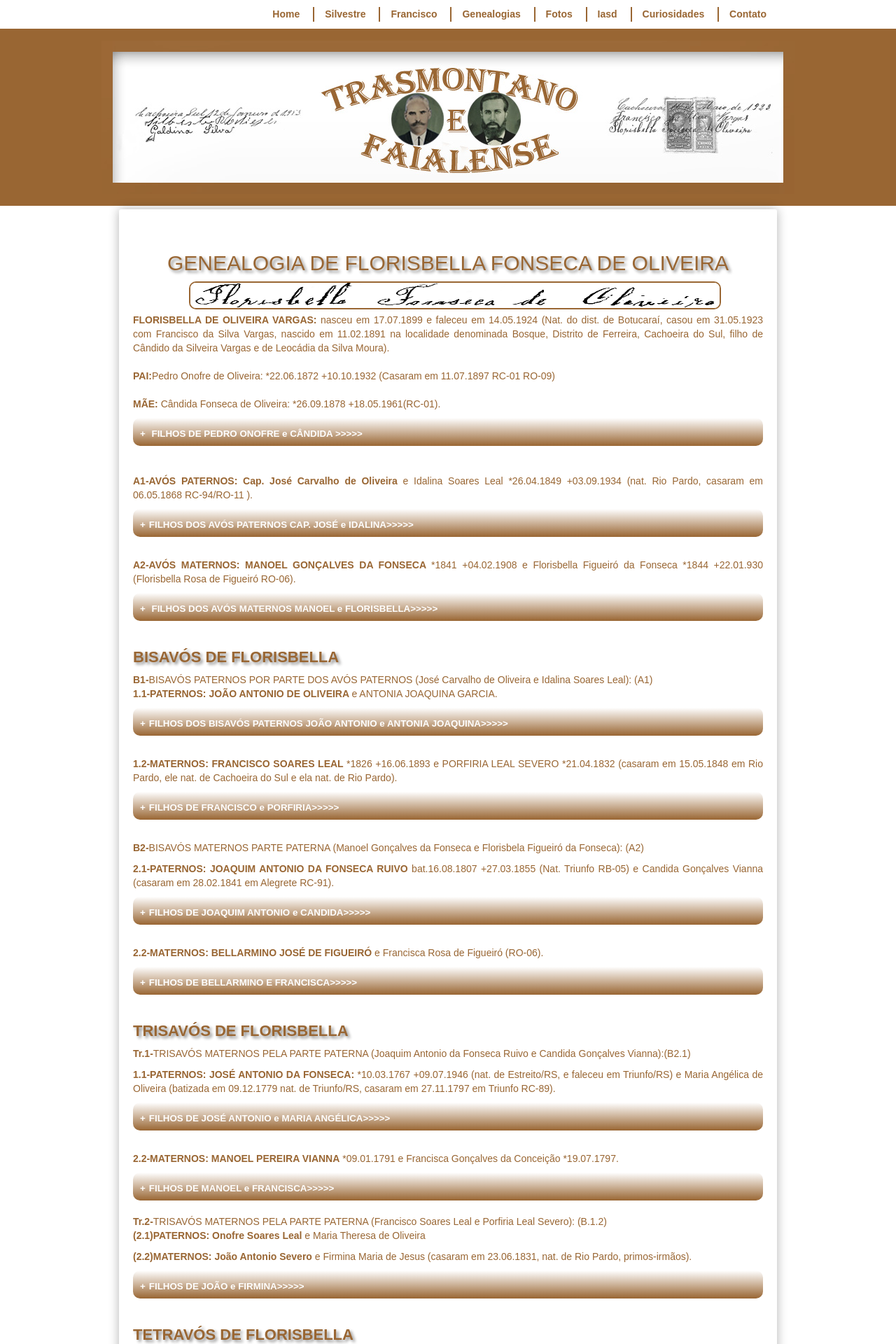
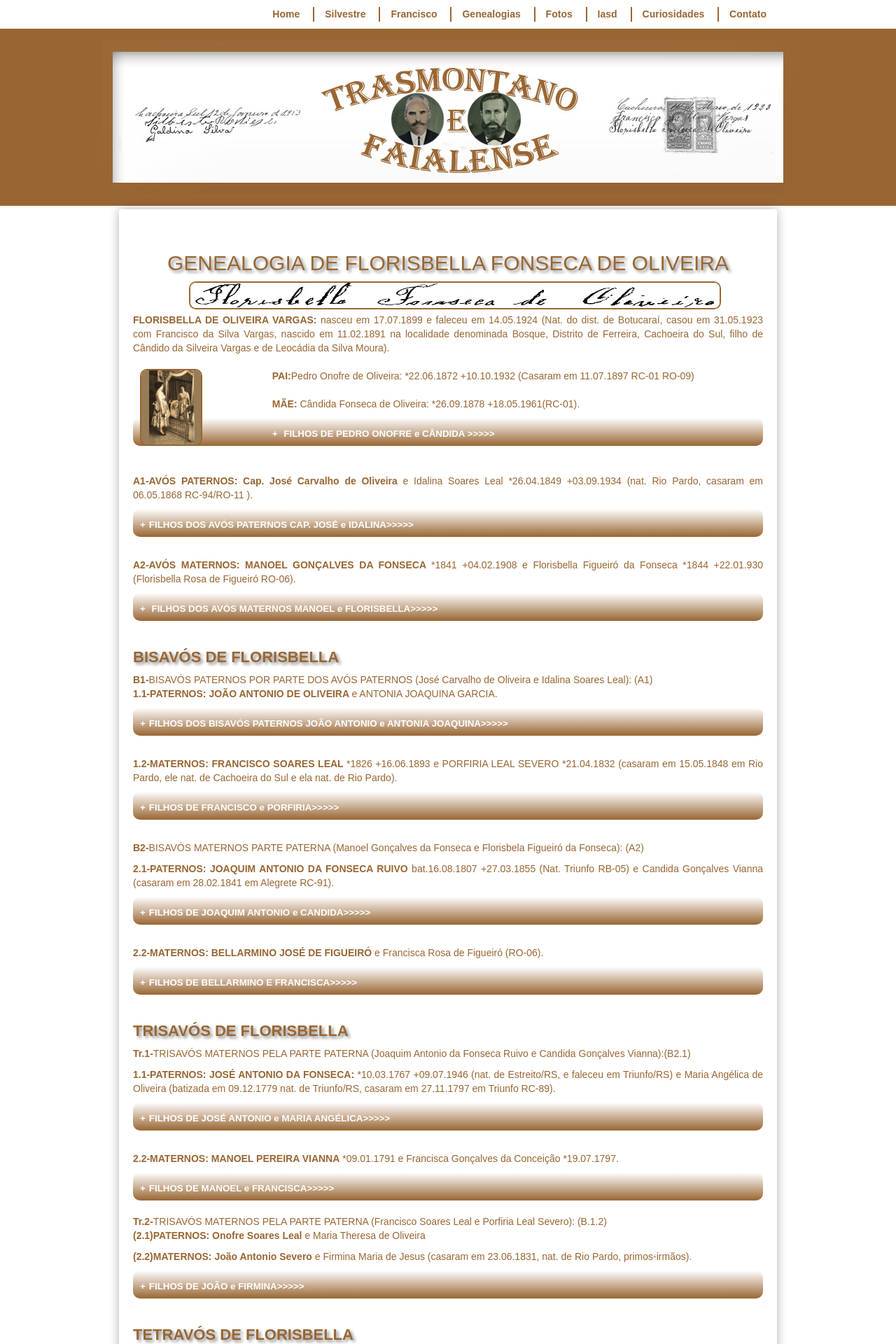
Before and after one commit to claudiovargas1955/claudiovargas1955.github.io, a Jekyll site: the page built from _pages/arvore-genealogica-de-costados-de-florisbella.html, in a window 1280 px wide. Shown: the top 1920 px of the page at 70% size. Built offline with Jekyll 4.4.1, drawn with Linux system fonts in a browser that asks for light colours; some web fonts are replaced.

Commit message:
Update arvore-genealogica-de-costados-de-florisbella.html

```diff
--- a/_pages/arvore-genealogica-de-costados-de-florisbella.html
+++ b/_pages/arvore-genealogica-de-costados-de-florisbella.html
@@ -48,6 +48,13 @@ title:  "ÁRVORE GENEALÓGICA DE COSTADOS DE FLORISBELLA"
      margin-right: 5px;
      }
 
+ .esq{margin-right:100px;
+        margin-left:10px;
+        margin-bottom:5px;
+        border:#996633 solid 2px;
+        border-radius:10px;
+        }
+
 </style>
 
 <h2>GENEALOGIA DE FLORISBELLA FONSECA DE OLIVEIRA</h2>
@@ -56,6 +63,7 @@ Fonseca de Oliveira - 31.05.1923";/>
 <p><b>FLORISBELLA DE OLIVEIRA VARGAS: </b>nasceu em 17.07.1899 e faleceu em 14.05.1924 (Nat. do dist. de Botucaraí, casou em 31.05.1923
 com Francisco da Silva Vargas, nascido em 11.02.1891 na localidade denominada Bosque, Distrito de Ferreira, Cachoeira do Sul, filho de
 Cândido da Silveira Vargas e de Leocádia da Silva Moura). <br/> <br/>
+<img class="esq" style="float:left"; src="/images/145205640015.png" height="110px" title="Marina Madrinha de Florisbelo";/>
 
 <b>PAI:</b>Pedro Onofre de Oliveira: *22.06.1872 +10.10.1932 (Casaram em 11.07.1897 RC-01 RO-09) <br/> <br/>
 <b>MÃE: </b> Cândida Fonseca de Oliveira: *26.09.1878 +18.05.1961(RC-01).
```
